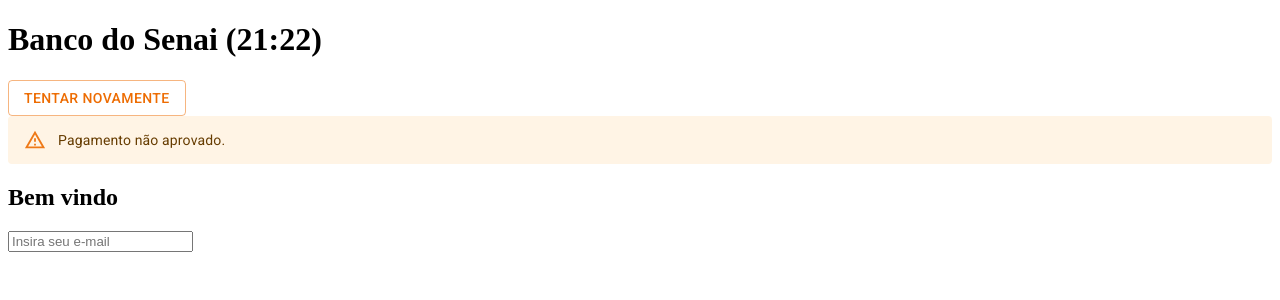
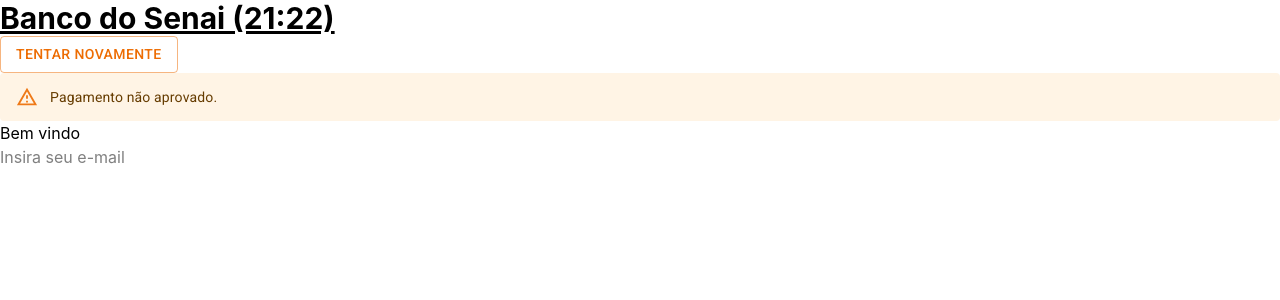
Before and after one commit to Desenvolvedor-Front-End-React-T1/app-banco, a React (Vite) app: page / in a window 1280 px wide. Shown: the top 300 px of the page. Built offline with nearby package versions, Linux system fonts and the light colour scheme.

Commit message:
removendo pacotes

```diff
--- a/package.json
+++ b/package.json
@@ -10,11 +10,6 @@
     "preview": "vite preview"
   },
   "dependencies": {
-    "@emotion/react": "^11.14.0",
-    "@emotion/styled": "^11.14.1",
-    "@fontsource/roboto": "^5.3.0",
-    "@mui/icons-material": "^9.4.0",
-    "@mui/material": "^9.4.0",
     "@tailwindcss/vite": "^4.3.3",
     "i18next": "^26.4.2",
     "react": "^19.2.8",
--- a/src/index.css
+++ b/src/index.css
@@ -1 +1,12 @@
-/* @import "tailwindcss"; */
+@import "tailwindcss";
+
+body {
+  margin: 0;
+  font-family:
+    Inter,
+    system-ui,
+    -apple-system,
+    BlinkMacSystemFont,
+    "Segoe UI",
+    sans-serif;
+}
```
Also changed, not shown: 1 other file (tests, documents, lock files or other folders).
